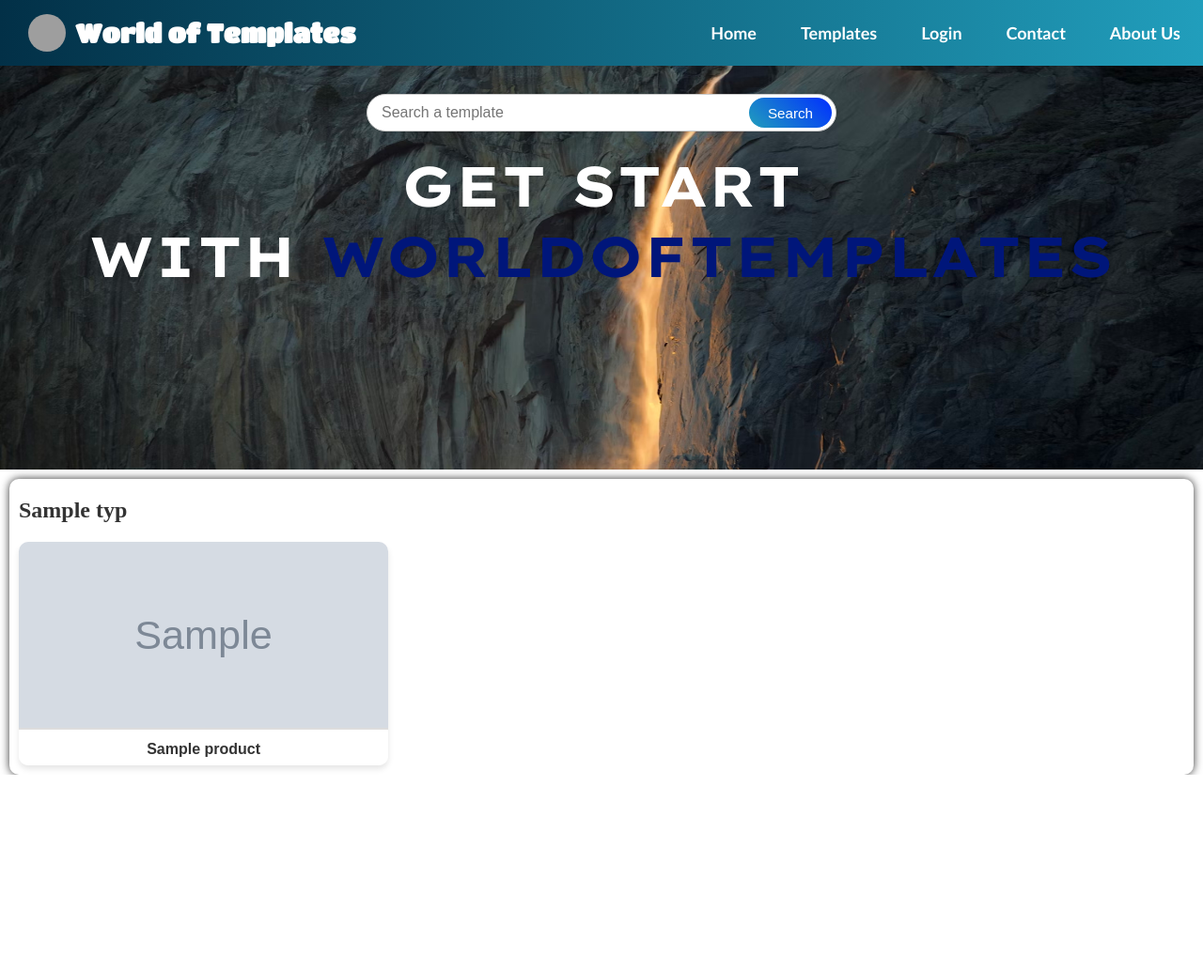
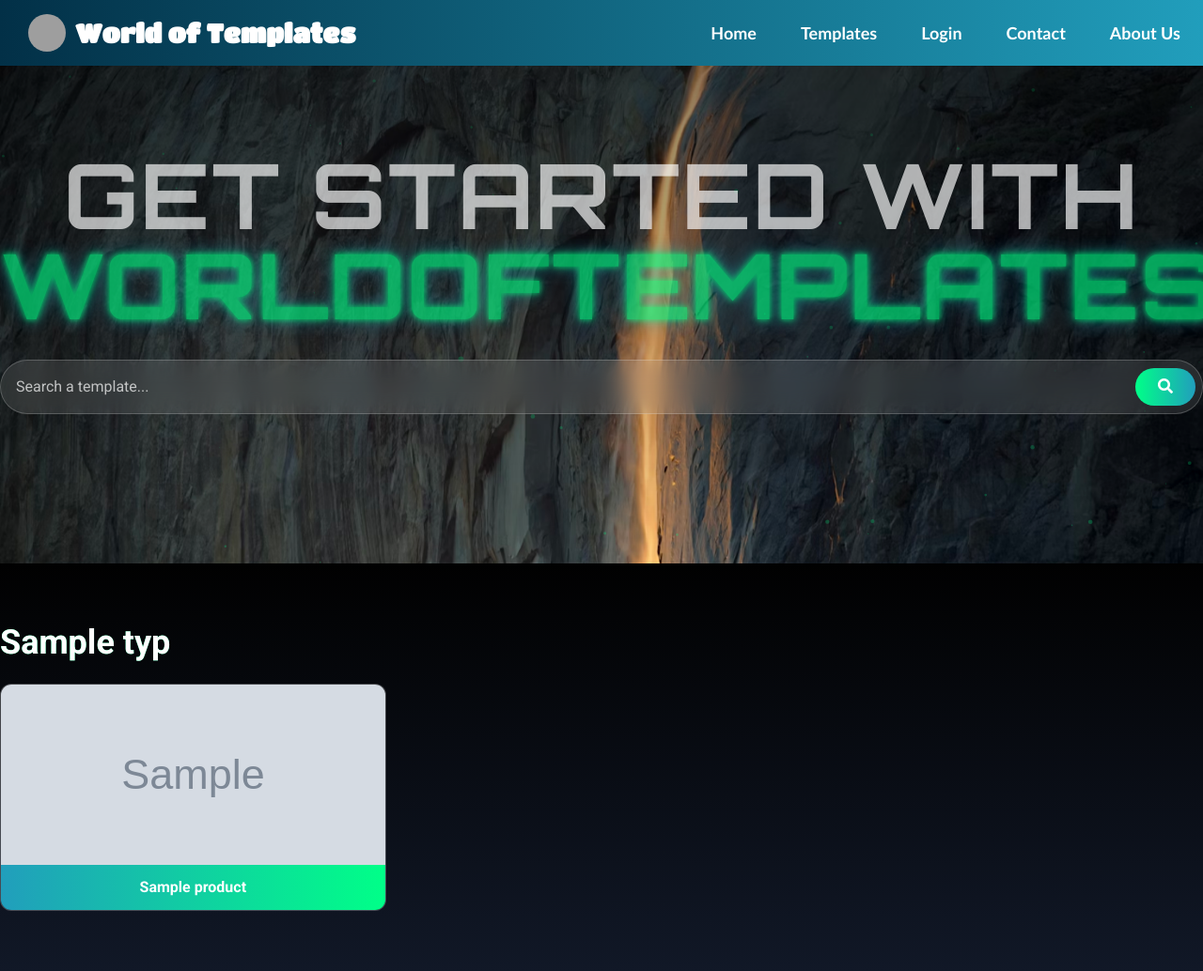
Before and after one commit to AsrorbekAbdujalilov/Worldoftemplates, a Django app: template worldoftemplates/main/templates/html/home.html in a window 1280 px wide. Shown: the whole page at 94% size. Before the commit the page ends 825 px from the top, so only its background shows below. Run offline with Django 5.2, Linux system fonts and the light colour scheme; the template is opened without the code that fills it: most values are stand-ins (such as "Sample title", 1, 10 or a date in 2020); grey boxes marked "Sample" are stand-in pictures; some libraries are stand-ins or nearby versions; grey boxes are pictures that could not be loaded.

Commit message:
home.html

```diff
--- a/worldoftemplates/main/templates/html/home.html
+++ b/worldoftemplates/main/templates/html/home.html
@@ -1,276 +1,272 @@
 {% extends 'html/main.html' %}
-
 {% load static %}
 
 {% block content %}
+<!-- Banner Section -->
+<div class="banner_section relative min-h-[600px] flex items-center justify-center overflow-hidden">
+    <div class="absolute inset-0 bg-gradient-to-b from-black/50 to-transparent z-10"></div>
+    <div class="parallax-bg absolute inset-0 bg-cover bg-center" style="background-image: url('{% static 'images/home/banner-bg.avif' %}');"></div>
+    <div class="container relative z-20 text-center">
+        <h1 class="banner_taital text-6xl md:text-8xl font-bold text-white animate-pulse">
+            Get Started with
+            <span class="neon-text">WORLDOFTEMPLATES</span>
+        </h1>
+        <!-- Search Form -->
+        <form action="{% url 'related' %}" method="GET" class="search-form mt-8 relative" aria-label="Search templates">
+            <label for="search-input" class="sr-only">Search templates</label>
+            <input
+                type="text"
+                id="search-input"
+                name="search"
+                placeholder="Search a template..."
+                class="w-full p-4 bg-white/10 backdrop-blur-md border border-white/20 rounded-full text-white placeholder-white/70 focus:outline-none focus:border-[#00ff88] transition-all duration-300"
+                aria-describedby="search-button"
+            >
+            <button
+                type="submit"
+                id="search-button"
+                class="absolute right-2 top-1/2 -translate-y-1/2 bg-gradient-to-r from-[#00ff88] to-[#219ebc] text-white px-6 py-2 rounded-full hover:scale-105 transition-transform duration-300"
+                aria-label="Submit search"
+            >
+                <i class="fa fa-search" aria-hidden="true"></i>
+            </button>
+            <!-- Mock Autocomplete Dropdown -->
+            <div class="autocomplete hidden absolute w-full mt-2 bg-white/10 backdrop-blur-md rounded-lg shadow-lg z-30">
+                <div class="p-2 text-white/80 hover:bg-white/20 cursor-pointer">Business Templates</div>
+                <div class="p-2 text-white/80 hover:bg-white/20 cursor-pointer">Creative Templates</div>
+                <div class="p-2 text-white/80 hover:bg-white/20 cursor-pointer">Minimalist Templates</div>
+            </div>
+        </form>
+    </div>
+    <!-- Particle Canvas -->
+    <canvas id="particle-canvas" class="absolute inset-0 z-0"></canvas>
+</div>
 
-<!DOCTYPE html>
-<html lang="en">
-   <head>
+<!-- Related Products Section -->
+<div class="total py-16 bg-gradient-to-b from-black/90 to-gray-900">
+    <div class="container">
+        {% for entry in tag_products %}
+            <h2 class="relatedparagraph text-3xl md:text-4xl font-bold text-white mb-6 bg-gradient-to-r from-[#00ff88] to-[#219ebc] bg-clip-text text-transparent">
+                {{ entry.typ.tag_name }}
+            </h2>
+            <div class="related grid grid-cols-1 sm:grid-cols-2 lg:grid-cols-3 gap-6">
+                {% for product in entry.products %}
+                    <a
+                        class="related-presentations tilt-card bg-white/5 backdrop-blur-md border border-white/20 rounded-xl overflow-hidden transition-all duration-300 hover:shadow-[0_0_20px_rgba(0,255,136,0.5)]"
+                        href="{% url 'Product' product.id %}"
+                        aria-label="View {{ product.product_name }} template"
+                        data-tilt
+                        data-tilt-max="15"
+                        data-tilt-speed="400"
+                        data-tilt-perspective="1000"
+                    >
+                        <img
+                            class="related-photo w-full h-48 object-cover"
+                            src="{{ product.image_preview }}"
+                            alt="{{ product.product_name }} preview"
+                            loading="lazy"
+                        >
+                        <button class="relatedp-format w-full py-3 text-white font-semibold bg-gradient-to-r from-[#219ebc] to-[#00ff88] hover:bg-gradient-to-l transition-colors duration-300">
+                            {{ product.product_name }}
+                        </button>
+                    </a>
+                {% endfor %}
+            </div>
+        {% endfor %}
+    </div>
+</div>
 
-      <link rel="preconnect" href="https://fonts.googleapis.com">
-      <link rel="preconnect" href="https://fonts.gstatic.com" crossorigin>
-      <link href="https://fonts.googleapis.com/css2?family=Lexend+Giga:wght@100..900&family=Roboto:wght@700&display=swap" rel="stylesheet">
-      <link rel="preconnect" href="https://fonts.googleapis.com">
-      <link rel="preconnect" href="https://fonts.gstatic.com" crossorigin>
-      <link href="https://fonts.googleapis.com/css2?family=Roboto:wght@400;500;700&display=swap" rel="stylesheet">
+<!-- External Dependencies -->
+<link href="https://fonts.googleapis.com/css2?family=Orbitron:wght@700&family=Roboto:wght@400;700&display=swap" rel="stylesheet">
+<link rel="stylesheet" href="https://cdnjs.cloudflare.com/ajax/libs/font-awesome/5.15.4/css/all.min.css">
+<script src="https://cdn.jsdelivr.net/npm/gsap@3.12.5/dist/gsap.min.js"></script>
+<script src="https://cdn.jsdelivr.net/npm/vanilla-tilt@1.7.2/dist/vanilla-tilt.min.js"></script>
+<script src="https://cdn.tailwindcss.com"></script>
 
+<style>
+    /* Global Styles */
+    body {
+        margin: 0;
+        font-family: 'Roboto', sans-serif;
+        background: #0a0a0a;
+        overflow-x: hidden;
+    }
 
+    /* Neon Text Effect */
+    .neon-text {
+        color: #00ff88;
+        text-shadow: 0 0 5px #00ff88, 0 0 10px #00ff88, 0 0 20px #219ebc;
+        animation: neon-flicker 2s infinite alternate;
+    }
 
-      <!-- basic -->
-      <meta charset="utf-8">
-      <meta http-equiv="X-UA-Compatible" content="IE=edge">
-      <meta name="viewport" content="width=device-width, initial-scale=1">
-      <!-- mobile metas -->
-      <meta name="viewport" content="width=device-width, initial-scale=1">
-      <meta name="viewport" content="initial-scale=1, maximum-scale=1">
-      <!-- site metas -->
-      <meta name="keywords" content="">
-      <meta name="description" content="">
-      <meta name="author" content="">
-      <!-- bootstrap css -->
+    @keyframes neon-flicker {
+        0%, 100% { opacity: 1; }
+        50% { opacity: 0.8; }
+    }
 
-      <!-- Tweaks for older IEs-->
-      <link rel="stylesheet" href="https://netdna.bootstrapcdn.com/font-awesome/4.0.3/css/font-awesome.css">
-      <!-- fonts -->
-      <link href="https://fonts.googleapis.com/css?family=Poppins:400,700&display=swap" rel="stylesheet">
-      <!-- font awesome -->
-      <link rel="stylesheet" type="text/css" href="https://stackpath.bootstrapcdn.com/font-awesome/4.7.0/css/font-awesome.min.css">
-      <!--  -->
-      <!-- owl stylesheets -->
-      <link href="https://fonts.googleapis.com/css?family=Great+Vibes|Poppins:400,700&display=swap&subset=latin-ext" rel="stylesheet">
-      <link rel="stylesheet" href="{% static 'css/home/owl.carousel.min.css' %}">
-      <link rel="stylesoeet" href="{% static 'css/home/owl.theme.default.min.css' %}">
-      <link rel="stylesheet" href="https://cdnjs.cloudflare.com/ajax/libs/fancybox/2.1.5/jquery.fancybox.min.css" media="screen">
+    /* Parallax Background */
+    .parallax-bg {
+        transform: translateZ(0);
+        will-change: transform;
+        background-size: cover;
+        background-attachment: fixed;
+    }
 
-      <style>
-         body{
-            margin: 0;
-            padding-top: 100px; /* Creates space above the background */
-            background-image: url("{% static 'images/home/banner-bg.avif' %}");
-            background-size: 100% 500px;
-            background-repeat: no-repeat;
-            background-position: top center; /* Positions at top (below the padding) */
-            min-height: 100vh; /* Ensures body covers full viewport */
-         }
+    /* Banner Section */
+    .banner_section {
+        position: relative;
+        background: linear-gradient(180deg, #0a0a0a, #1a1a1a);
+    }
 
-         .relatedparagraph {
-            font-size: 24px;
-            font-weight: bold;
-            color: #333;
-            margin-top: 10px;
-         }
+    .banner_taital {
+        font-family: 'Orbitron', sans-serif;
+        text-transform: uppercase;
+        letter-spacing: 2px;
+    }
 
-         .related {
-            display: flex;
-            flex-wrap: wrap;
-            gap: 20px;
-            margin-top: 20px;
-         }
+    /* Search Form */
+    .search-form input {
+        transition: all 0.3s ease;
+    }
 
-         .related-presentations {
-            width: calc(33.33% - 20px);
-            background-color: #fff;
-            border-radius: 10px;
-            box-shadow: 0 4px 6px rgba(0, 0, 0, 0.1);
-            overflow: hidden;
-            cursor: pointer;
-            transition: transform 0.3s;
-         }
+    .search-form input:focus + .autocomplete {
+        display: block;
+    }
 
-         .related-presentations:hover {
-            transform: translateY(-10px);
-         }
+    /* Product Cards */
+    .related-presentations {
+        transform: translateZ(0);
+    }
 
-         .related-photo {
-            width: 100%;
-            height: 200px;
-            object-fit: cover;
-            border-bottom: 2px solid #ddd;
-         }
+    .related-photo {
+        transition: transform 0.3s ease;
+    }
 
-         .relatedp-format {
-            background-color: white;
-            font-size: 16px;
-            color: #333;
-            border: none;
-            padding: 8px 16px;
-            width: 100%;
-            cursor: pointer;
-            text-align: center;
-            font-weight: bold;
-         }
+    .related-presentations:hover .related-photo {
+        transform: scale(1.05);
+    }
 
-         .relatedp-format:hover {
-            background-color: #f0f0f0;
-         }
+    /* Particle Animation */
+    #particle-canvas {
+        opacity: 0.3;
+    }
 
-         .slide-thumbnails {
-            display: flex;
-            flex-wrap: wrap;
-            justify-content: center;
-            padding: 20px;
-            background-color: #f5f5f5;
-         }
+    /* Responsive Design */
+    @media (max-width: 768px) {
+        .banner_taital {
+            font-size: 2.5rem;
+        }
+        .related-presentations {
+            margin-bottom: 1rem;
+        }
+    }
 
-         .slide-thumbnails {
-            display: flex; /* Use flexbox for horizontal alignment */
-            flex-wrap: wrap; /* Allow wrapping if necessary */
-            justify-content: center; /* Center thumbnails horizontally */
-            gap: 5px; /* Add spacing between thumbnails */
-            margin: 10px 0; /* Add margin for spacing */
-         }
+    @media (max-width: 480px) {
+        .banner_taital {
+            font-size: 1.8rem;
+        }
+        .search-form input {
+            padding: 0.75rem 5rem 0.75rem 1rem;
+        }
+        .search-form button {
+            padding: 0.5rem 1rem;
+        }
+    }
 
-         .slide-thumbnail {
-            max-width: 11%; /* Very small thumbnails */
-            height: auto; /* Maintain aspect ratio */
-            margin: 0; /* Remove individual margins */
-            cursor: pointer; /* Indicate that thumbnails are clickable */
-            transition: transform 0.2s; /* Smooth hover effect */
-         }
+    /* Screen Reader Only */
+    .sr-only {
+        position: absolute;
+        width: 1px;
+        height: 1px;
+        padding: 0;
+        margin: -1px;
+        overflow: hidden;
+        clip: rect(0, 0, 0, 0);
+        border: 0;
+    }
+</style>
 
-         .slide-thumbnail:hover {
-            transform: scale(1.1); /* Slightly enlarge on hover for better UX */
-         }
+<script>
+// Particle Animation
+function initParticles() {
+    const canvas = document.getElementById('particle-canvas');
+    const ctx = canvas.getContext('2d');
+    canvas.width = window.innerWidth;
+    canvas.height = window.innerHeight;
 
-         .total {
-            display: block;
-            background-color: rgb(255, 255, 255);
-            box-shadow: 0 0px 10px rgba(0, 0, 0, 0.8);
-            margin-top: 200px;
-            margin-left: 10px;
-            margin-right: 10px;
-            padding: 10px;
-            border-radius: 10px;
-         }
+    const particles = [];
+    const particleCount = 100;
 
-         .presentation-photo {
-            max-width: 100%;
-         }
+    class Particle {
+        constructor() {
+            this.x = Math.random() * canvas.width;
+            this.y = Math.random() * canvas.height;
+            this.size = Math.random() * 2 + 1;
+            this.speedX = Math.random() * 0.5 - 0.25;
+            this.speedY = Math.random() * 0.5 - 0.25;
+        }
 
-         @media (max-width: 768px) {
-         .slide-thumbnail {
-            max-width: 40px; /* Smaller on mobile if needed */
-         }
-         .related-presentations {
-            width: calc(50% - 20px);
-         }
-         }
+        update() {
+            this.x += this.speedX;
+            this.y += this.speedY;
+            if (this.size > 0.2) this.size -= 0.01;
+        }
 
+        draw() {
+            ctx.fillStyle = 'rgba(0, 255, 136, 0.8)';
+            ctx.beginPath();
+            ctx.arc(this.x, this.y, this.size, 0, Math.PI * 2);
+            ctx.fill();
+        }
+    }
 
-         @media (max-width: 480px) {
-         .related-presentations {
-            width: 100%;
-         }
-         }
-         .banner_taital {
-            width: 100%;
-            font-size: 60px;
-            color: #ffffff;
-            text-align: center;
-            text-transform: uppercase;
-            font-weight: bold;
-            font-family: 'Lexend Giga', sans-serif;
-            margin-top: 10px;
-         }
+    for (let i = 0; i < particleCount; i++) {
+        particles.push(new Particle());
+    }
 
-         .search-form {
-            justify-content: center;
-            display: flex;
-            margin-bottom: 20px;
-            position: relative;
-            max-width: 500px;
-            margin-left: auto;
-            margin-right: auto;
-         }
+    function animate() {
+        ctx.clearRect(0, 0, canvas.width, canvas.height);
+        particles.forEach((particle, index) => {
+            particle.update();
+            particle.draw();
+            if (particle.size <= 0.2) {
+                particles.splice(index, 1);
+                particles.push(new Particle());
+            }
+        });
+        requestAnimationFrame(animate);
+    }
 
-         .search-form input {
-            width: 100%;
-            padding: 10px 100px 10px 15px; /* Padding right for the button space */
-            border: 1px solid #ccc;
-            border-radius: 30px;
-            font-size: 1rem;
-            box-shadow: 0 2px 8px rgba(0, 0, 0, 0.1);
-            outline: none;
-            transition: 0.3s ease;
-         }
+    animate();
+}
 
-         .search-form input:focus {
-            border-color: #219ebc;
-            box-shadow: 0 0 0 2px rgba(33, 158, 188, 0.2);
-         }
+// GSAP Scroll Animations
+document.addEventListener('DOMContentLoaded', () => {
+    gsap.from('.banner_taital', { opacity: 0, y: 50, duration: 1.5, ease: 'power3.out' });
+    gsap.from('.search-form', { opacity: 0, y: 30, duration: 1.5, delay: 0.5, ease: 'power3.out' });
 
-         .search-form button {
-            position: absolute;
-            right: 5px;
-            top: 50%;
-            transform: translateY(-50%);
-            padding: 8px 20px;
-            background: linear-gradient(45deg, #219ebc, #002fff);
-            color: #fff;
-            border: none;
-            border-radius: 20px;
-            cursor: pointer;
-            font-size: 0.95rem;
-            transition: background 0.3s ease;
-            height: 80%;
-         }
+    gsap.utils.toArray('.related-presentations').forEach(card => {
+        gsap.from(card, {
+            opacity: 0,
+            y: 50,
+            duration: 1,
+            scrollTrigger: {
+                trigger: card,
+                start: 'top 80%',
+                toggleActions: 'play none none none'
+            }
+        });
+    });
 
-         .search-form button:hover {
-            background: linear-gradient(45deg, #002fff, #11c2ee);
-         }
+    initParticles();
+});
 
-
-      </style>
-   </head>
-   <body>
-      <!-- banner bg main start -->
-      <form action="{% url 'related' %}" method="GET" class="search-form">
-         <input type="text" name="search" placeholder="Search a template">
-         <button type="submit">Search</button>
-     </form>
-
-         <!-- header section end -->
-         <!-- banner section start -->
-         <div class="banner_section layout_padding">
-            <div class="container">
-               <div id="my_slider" class="carousel slide" data-ride="carousel">
-                  <div class="carousel-inner">
-                     <div class="carousel-item active">
-                        <div class="row">
-                           <div class="col-sm-12">
-                              <h1 class="banner_taital">Get Start <br>with
-                                 <span style="color: #00167a;">
-                                    WORLDOFTEMPLATES
-                                 </span>
-                              </h1>
-
-                           </div>
-                        </div>
-                     </div>
-
-                  </div>
-
-               </div>
-            </div>
-         </div>
-         <!-- banner section end -->
-      </div>
-      <div class="total">
-         {% for entry in tag_products %}
-            <p class="relatedparagraph">{{ entry.typ.tag_name }}</p> <!-- Use entry.tag for the tag's name -->
-            <div class="related">
-               {% for product in entry.products %}
-                  <a class="related-presentations" href="{% url 'Product' product.id %}">
-                     <img class="related-photo" src="{{ product.image_preview }}" alt="Related {{ product.product_name }}">
-                     <button class="relatedp-format">{{ product.product_name }}</button>
-                  </a>
-               {% endfor %}
-            </div>
-         {% endfor %}
-      </div>
-
-   </body>
-</html>
-
+// Parallax Effect
+window.addEventListener('scroll', () => {
+    const parallax = document.querySelector('.parallax-bg');
+    const scrollPosition = window.pageYOffset;
+    parallax.style.transform = `translateY(${scrollPosition * 0.5}px)`;
+});
+</script>
 {% endblock %}
+{% load static %}
```
Also changed, not shown: worldoftemplates/db.sqlite3.
